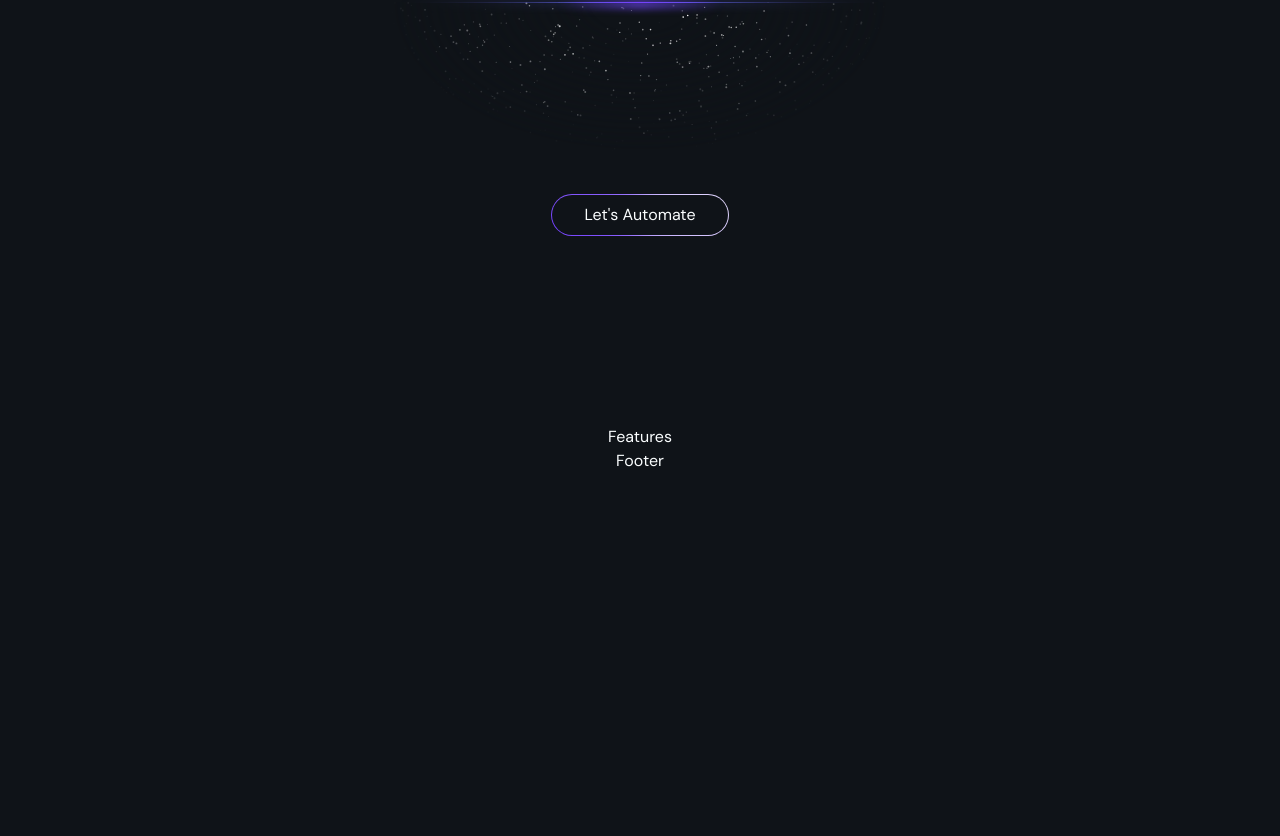
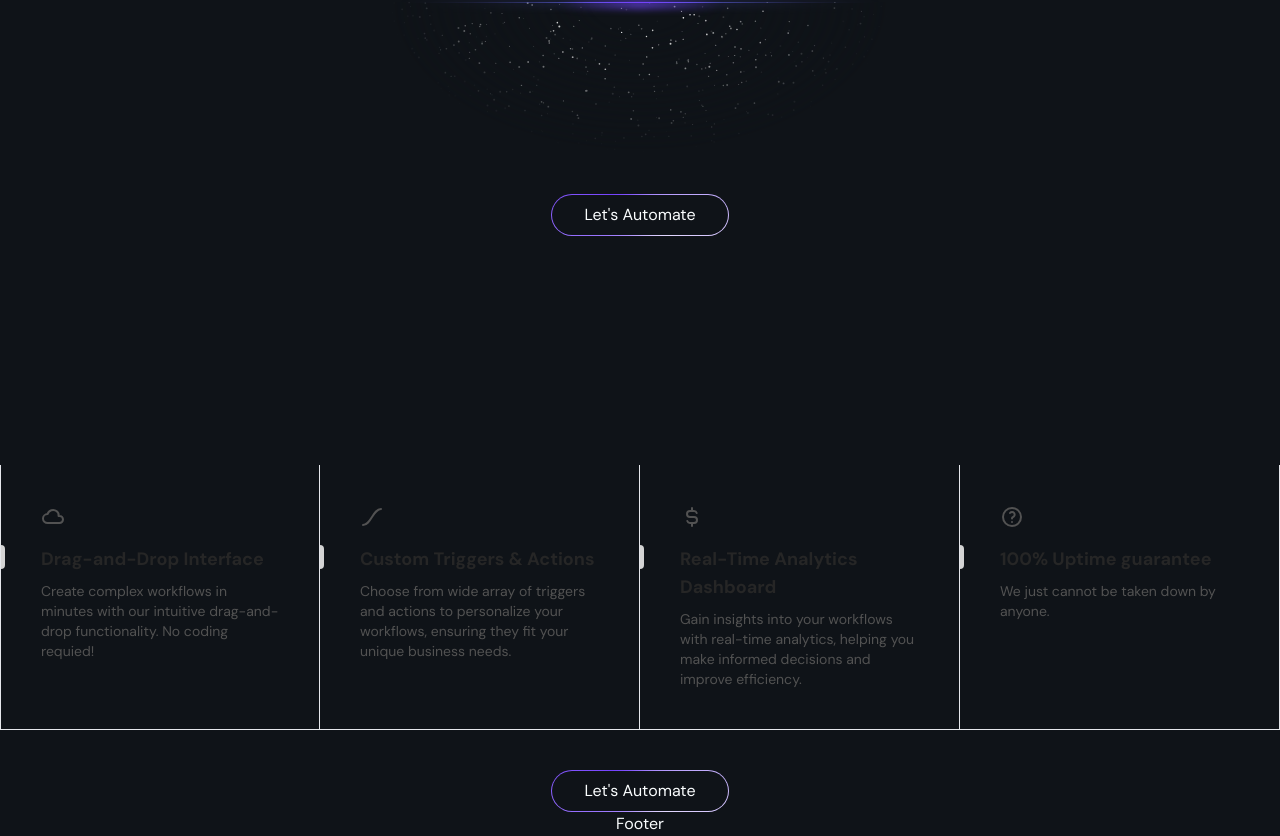
Before and after one commit to KnixSpace/Instance, a Next.js app in the folder client/: page / in a window 1280 px wide. Shown: the part 375-1211 px from the top of the page. Before the commit the page ends 848 px from the top, so only its background shows below. Built offline with nearby package versions, Linux system fonts and the light colour scheme.

Commit message:
Footer Remaining only

```diff
--- a/client/package.json
+++ b/client/package.json
@@ -9,16 +9,18 @@
     "lint": "next lint"
   },
   "dependencies": {
+    "@tabler/icons-react": "^3.19.0",
     "@tsparticles/engine": "^3.5.0",
     "@tsparticles/react": "^3.0.0",
     "@tsparticles/slim": "^3.5.0",
     "clsx": "^2.1.1",
-    "framer-motion": "^11.11.4",
+    "cobe": "^0.6.3",
+    "framer-motion": "^11.11.9",
     "next": "14.2.14",
     "react": "^18",
     "react-dom": "^18",
     "reactflow": "^11.11.4",
-    "tailwind-merge": "^2.5.3"
+    "tailwind-merge": "^2.5.4"
   },
   "devDependencies": {
     "@types/node": "^20",
--- a/client/src/app/page.tsx
+++ b/client/src/app/page.tsx
@@ -1,4 +1,4 @@
-import Features from "@/components/Home/Features";
+import { Features } from "@/components/Home/Features";
 import Hero from "@/components/Home/Hero";
 import Interactive from "@/components/Home/Interactive";
 import Footer from "@/components/Layout/Footer";
--- a/client/src/components/Home/Features.tsx
+++ b/client/src/components/Home/Features.tsx
@@ -1,5 +1,123 @@
-type Props = {};
-const Features = (props: Props) => {
-  return <div>Features</div>;
+import { cn } from "@/lib/utils";
+import {
+  IconAdjustmentsBolt,
+  IconCloud,
+  IconCurrencyDollar,
+  IconEaseInOut,
+  IconHeart,
+  IconHelp,
+  IconRouteAltLeft,
+  IconTerminal2,
+} from "@tabler/icons-react";
+import Link from "next/link";
+
+export function Features() {
+  const features = [
+    {
+      title: "Drag-and-Drop Interface",
+      description:
+        "Create complex workflows in minutes with our intuitive drag-and-drop functionality. No coding requied!",
+      icon: <IconCloud />,
+    },
+    {
+      title: "Custom Triggers & Actions",
+      description:
+        "Choose from wide array of triggers and actions to personalize your workflows, ensuring they fit your unique business needs.",
+      icon: <IconEaseInOut />,
+    },
+    {
+      title: "Real-Time Analytics Dashboard",
+      description:
+        "Gain insights into your workflows with real-time analytics, helping you make informed decisions and improve efficiency.",
+      icon: <IconCurrencyDollar />,
+    },
+    {
+      title: "100% Uptime guarantee",
+      description: "We just cannot be taken down by anyone.",
+      icon: <IconHelp />,
+    },
+    // {
+    //   title: "Multi-tenant Architecture",
+    //   description: "You can simply share passwords instead of buying new seats",
+    //   icon: <IconRouteAltLeft />,
+    // },
+    // {
+    //   title: "24/7 Customer Support",
+    //   description:
+    //     "We are available a 100% of the time. Atleast our AI Agents are.",
+    //   icon: <IconHelp />,
+    // },
+    // {
+    //   title: "Money back guarantee",
+    //   description:
+    //     "If you donot like EveryAI, we will convince you to like us.",
+    //   icon: <IconAdjustmentsBolt />,
+    // },
+    // {
+    //   title: "And everything else",
+    //   description: "I just ran out of copy ideas. Accept my sincere apologies",
+    //   icon: <IconHeart />,
+    // },
+  ];
+  return (
+    <>
+    <div className="grid grid-cols-1 md:grid-cols-2 lg:grid-cols-4  relative z-10 py-10 max-w-7xl mx-auto">
+      {features.map((feature, index) => (
+        <>
+        <Feature key={feature.title} {...feature} index={index} />
+        </>
+      ))}
+    </div>
+    <Link
+        href={"/register"}
+        className="relative flex justify-center items-center overflow-hidden rounded-full p-px"
+      >
+        <span className="z-10 flex items-center justify-center px-8 py-2 bg-background rounded-full h-full w-full">
+          Let's Automate
+        </span>
+        <span className="absolute inset-[-1000%] animate-[spin_1s_linear_infinite] bg-[conic-gradient(from_90deg_at_50%_50%,#7441FE_0%,#E3D9FE_50%,#7441FE_100%)]" />
+      </Link>
+    </>
+  );
+}
+
+const Feature = ({
+  title,
+  description,
+  icon,
+  index,
+}: {
+  title: string;
+  description: string;
+  icon: React.ReactNode;
+  index: number;
+}) => {
+  return (
+    <div
+    className={cn(
+      "flex flex-col lg:border-r  py-10 relative group/feature dark:border-neutral-800",
+      (index === 0 || index === 4) && "lg:border-l dark:border-neutral-800",
+      index < 4 && "lg:border-b dark:border-neutral-800"
+    )}
+  >
+    {index < 4 && (
+      <div className="opacity-0 group-hover/feature:opacity-100 transition duration-200 absolute inset-0 h-full w-full bg-gradient-to-t from-neutral-100 dark:from-neutral-800 to-transparent pointer-events-none" />
+    )}
+    {index >= 4 && (
+      <div className="opacity-0 group-hover/feature:opacity-100 transition duration-200 absolute inset-0 h-full w-full bg-gradient-to-b from-neutral-100 dark:from-neutral-800 to-transparent pointer-events-none" />
+    )}
+    <div className="mb-4 relative z-10 px-10 text-neutral-600 dark:text-neutral-400">
+      {icon}
+    </div>
+    <div className="text-lg font-bold mb-2 relative z-10 px-10">
+      <div className="absolute left-0 inset-y-0 h-6 group-hover/feature:h-8 w-1 rounded-tr-full rounded-br-full bg-neutral-300 dark:bg-neutral-700 group-hover/feature:bg-blue-500 transition-all duration-200 origin-center" />
+      <span className="group-hover/feature:translate-x-2 transition duration-200 inline-block text-neutral-800 dark:text-neutral-100">
+        {title}
+      </span>
+    </div>
+    <p className="text-sm text-neutral-600 dark:text-neutral-300 max-w-xs relative z-10 px-10">
+      {description}
+    </p>
+  </div>
+  );
 };
-export default Features;
```
Also changed, not shown: 1 other file (tests, documents, lock files or other folders).
